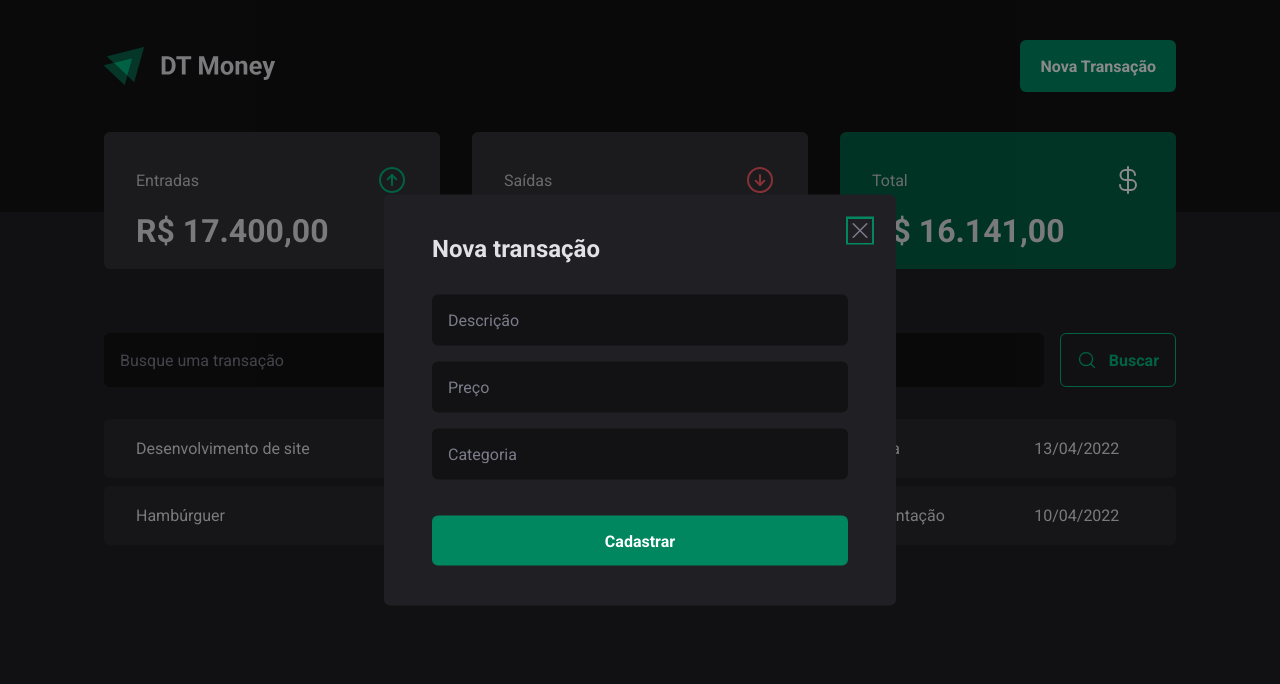
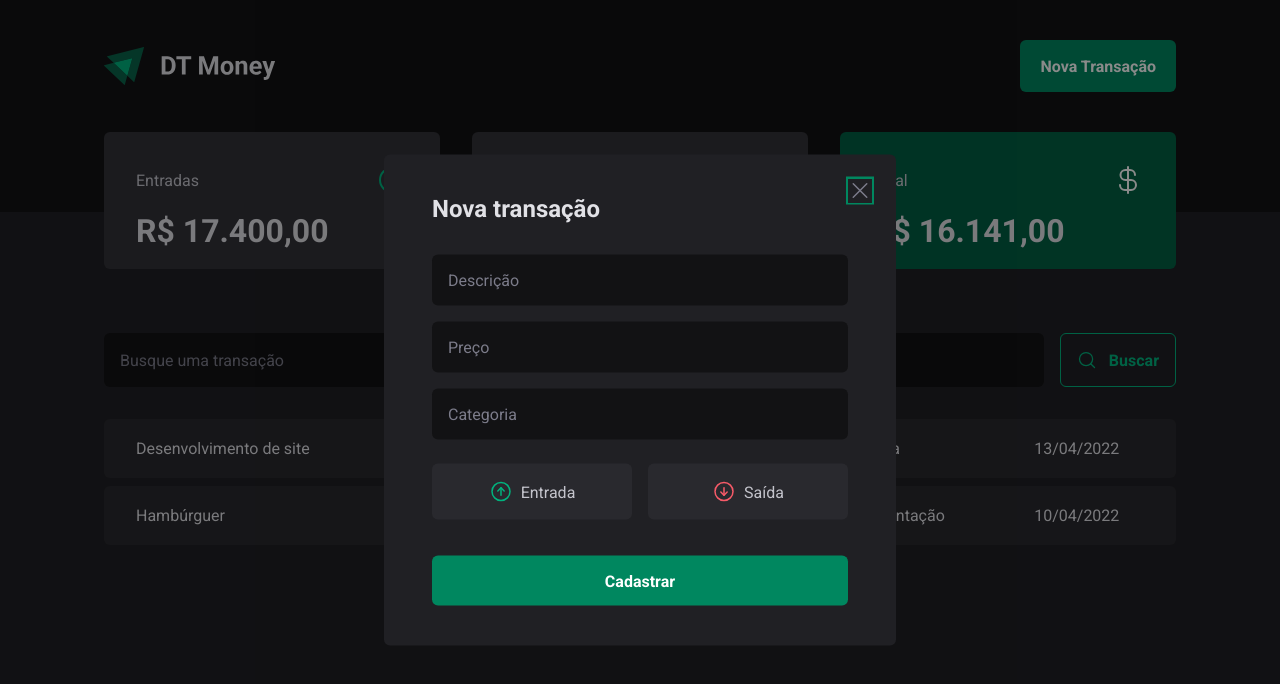
Before and after one commit to pedroGermano/03-dt-money, a React (Vite) app: page / in a window 1280 px wide. Both pictures are taken after a click on the button "Nova Transação". Shown: the top 684 px of the page. Built offline with nearby package versions, Linux system fonts and the light colour scheme.

Commit message:
buttons done

```diff
--- a/src/components/NewTransactionsModal/index.tsx
+++ b/src/components/NewTransactionsModal/index.tsx
@@ -1,6 +1,12 @@
 import * as Dialog from "@radix-ui/react-dialog";
-import { CloseButton, Content, Overlay } from "./styles";
-import { X } from "phosphor-react";
+import {
+  CloseButton,
+  Content,
+  Overlay,
+  TransactionType,
+  TransactionTypeButton,
+} from "./styles";
+import { ArrowCircleDown, ArrowCircleUp, X } from "phosphor-react";
 
 export function NewTransactionsModal() {
   return (
@@ -18,6 +24,17 @@
           <input type="text" placeholder="Preço" required />
           <input type="text" placeholder="Categoria" required />
 
+          <TransactionType>
+            <TransactionTypeButton variant="income">
+              <ArrowCircleUp size={24} />
+              Entrada
+            </TransactionTypeButton>
+            <TransactionTypeButton variant="outcome">
+              <ArrowCircleDown size={24} />
+              Saída
+            </TransactionTypeButton>
+          </TransactionType>
+
           <button type="submit">Cadastrar</button>
         </form>
       </Content>
--- a/src/components/NewTransactionsModal/styles.ts
+++ b/src/components/NewTransactionsModal/styles.ts
@@ -61,3 +61,34 @@
   cursor: pointer;
   color: ${(props) => props.theme["gray-500"]};
 `;
+
+export const TransactionType = styled.div`
+  display: grid;
+  grid-template-columns: repeat(2, 1fr);
+  gap: 1rem;
+  margin-top: 0.5rem;
+`;
+
+interface TransactionTypeButtonProps {
+  variant: "income" | "outcome";
+}
+
+export const TransactionTypeButton = styled.button<TransactionTypeButtonProps>`
+  background: ${(props) => props.theme["gray-700"]};
+  padding: 1rem;
+  display: flex;
+  align-items: center;
+  justify-content: center;
+  gap: 0.5rem;
+  border-radius: 6px;
+  border: 0;
+  cursor: pointer;
+  color: ${(props) => props.theme["gray-300"]};
+
+  svg {
+    color: ${(props) =>
+      props.variant === "income"
+        ? props.theme["green-300"]
+        : props.theme["red-300"]};
+  }
+`;
```
